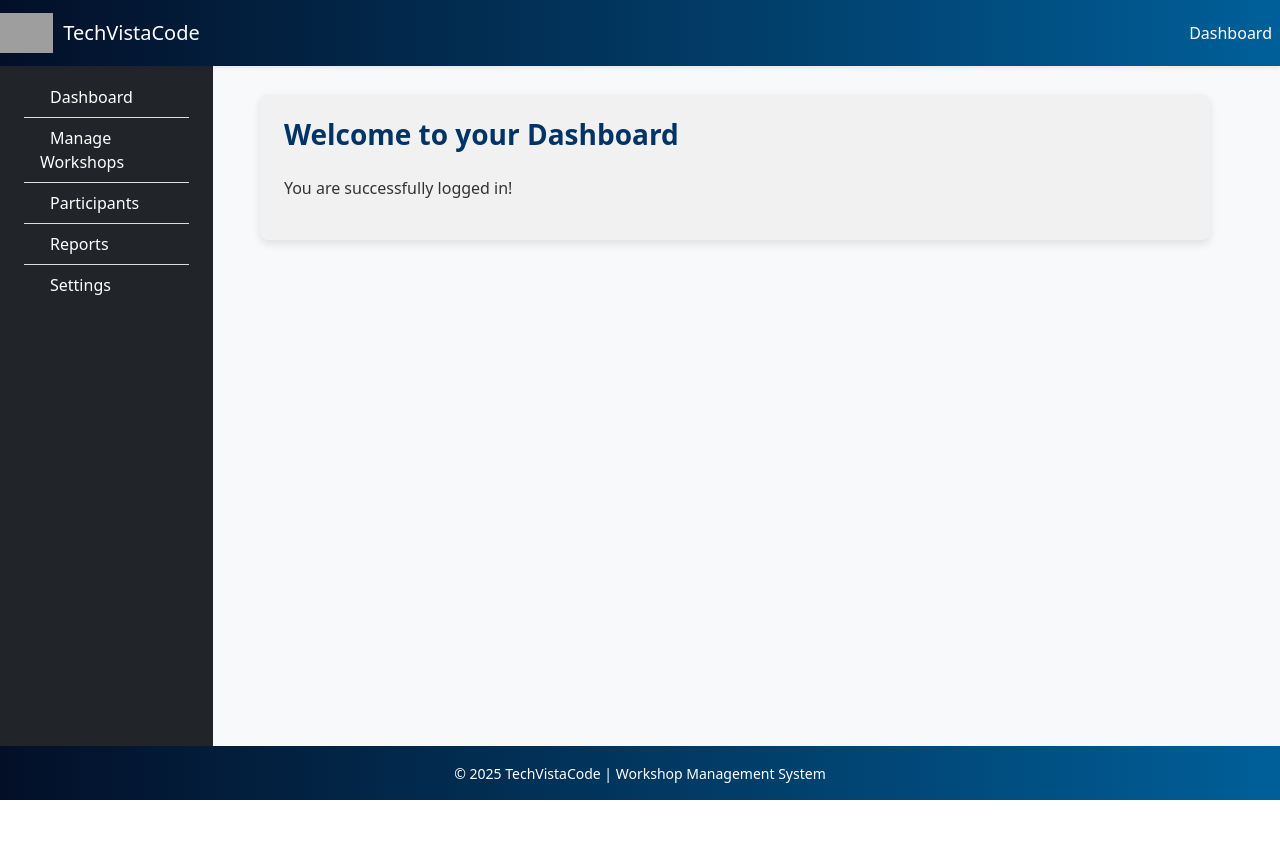
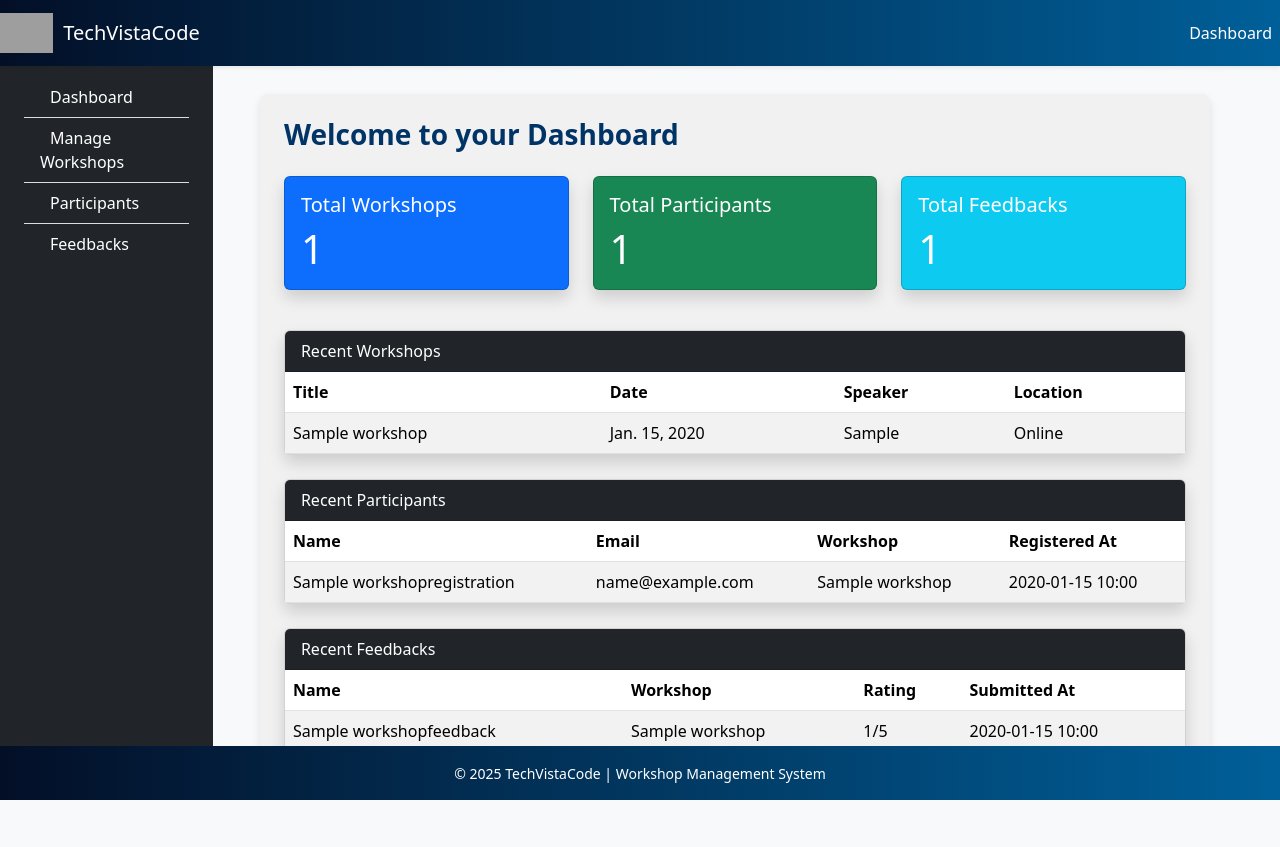
Before and after one commit to aditapdiya/Work-Shop-Management, a Django app: page /dashboard/ in a window 1280 px wide. Before the commit the page ends 800 px from the top, so only its background shows below. Run offline with Django 5.2, Linux system fonts and the light colour scheme; a user stored in the database is signed in; tables that the repository leaves empty hold one stand-in row (values such as "Sample post"); some libraries are stand-ins or nearby versions; grey boxes are pictures that could not be loaded.

Commit message:
last commit

```diff
--- a/workshop_management/main/templates/main/dashboard.html
+++ b/workshop_management/main/templates/main/dashboard.html
@@ -24,23 +24,141 @@
                     </a>
                 </li>
                 <li class="nav-item">
-                    <a class="nav-link text-white" href="#" style="color: #ffffff;">
-                        <i class="bi bi-bar-chart-line"></i> Reports
+                    <a class="nav-link text-white" href="{% url 'feedback_list' %}">
+                        <i class="bi bi-bar-chart-line"></i> Feedbacks
                     </a>
-                </li>
-                <li class="nav-item">
-                    <a class="nav-link text-white" href="#" style="color: #ffffff;">
-                        <i class="bi bi-gear"></i> Settings
-                    </a>
+
                 </li>
             </ul>
         </div>
 
         <!-- Main Content -->
-        <div class="col-md-10 offset-md-2 p-4" style="margin-left: 16.66%; background-color: #f1f1f1; border-radius: 8px;">
-            <h2 class="mb-4" style="color: #003366;">Welcome to your Dashboard</h2>
-            <p style="color: #333333;">You are successfully logged in!</p>
+        <!-- Main Content -->
+<div class="col-md-10 offset-md-2 p-4" style="margin-left: 16.66%; background-color: #f1f1f1; border-radius: 8px;">
+    <h2 class="mb-4" style="color: #003366;">Welcome to your Dashboard</h2>
+
+    <!-- Summary Cards -->
+    <div class="row mb-4">
+        <div class="col-md-4">
+            <div class="card text-white bg-primary mb-3 shadow">
+                <div class="card-body">
+                    <h5 class="card-title">Total Workshops</h5>
+                    <p class="card-text display-6">{{ workshop_count }}</p>
+                </div>
+            </div>
         </div>
+        <div class="col-md-4">
+            <div class="card text-white bg-success mb-3 shadow">
+                <div class="card-body">
+                    <h5 class="card-title">Total Participants</h5>
+                    <p class="card-text display-6">{{ participant_count }}</p>
+                </div>
+            </div>
+        </div>
+        <div class="col-md-4">
+            <div class="card text-white bg-info mb-3 shadow">
+                <div class="card-body">
+                    <h5 class="card-title">Total Feedbacks</h5>
+                    <p class="card-text display-6">{{ feedback_count }}</p>
+                </div>
+            </div>
+        </div>
+    </div>
+
+    <!-- Recent Workshops Table -->
+    <div class="card mb-4 shadow">
+        <div class="card-header bg-dark text-white">
+            Recent Workshops
+        </div>
+        <div class="card-body p-0">
+            <table class="table table-striped mb-0">
+                <thead>
+                    <tr>
+                        <th>Title</th>
+                        <th>Date</th>
+                        <th>Speaker</th>
+                        <th>Location</th>
+                    </tr>
+                </thead>
+                <tbody>
+                    {% for workshop in recent_workshops %}
+                    <tr>
+                        <td>{{ workshop.title }}</td>
+                        <td>{{ workshop.date }}</td>
+                        <td>{{ workshop.speaker }}</td>
+                        <td>{{ workshop.location|capfirst }}</td>
+                    </tr>
+                    {% empty %}
+                    <tr><td colspan="4" class="text-center">No workshops found.</td></tr>
+                    {% endfor %}
+                </tbody>
+            </table>
+        </div>
+    </div>
+
+    <!-- Recent Registrations Table -->
+    <div class="card mb-4 shadow">
+        <div class="card-header bg-dark text-white">
+            Recent Participants
+        </div>
+        <div class="card-body p-0">
+            <table class="table table-striped mb-0">
+                <thead>
+                    <tr>
+                        <th>Name</th>
+                        <th>Email</th>
+                        <th>Workshop</th>
+                        <th>Registered At</th>
+                    </tr>
+                </thead>
+                <tbody>
+                    {% for reg in recent_participants %}
+                    <tr>
+                        <td>{{ reg.name }}</td>
+                        <td>{{ reg.email }}</td>
+                        <td>{{ reg.workshop.title }}</td>
+                        <td>{{ reg.registered_at|date:"Y-m-d H:i" }}</td>
+                    </tr>
+                    {% empty %}
+                    <tr><td colspan="4" class="text-center">No participants found.</td></tr>
+                    {% endfor %}
+                </tbody>
+            </table>
+        </div>
+    </div>
+
+    <!-- Recent Feedback Table -->
+    <div class="card shadow">
+        <div class="card-header bg-dark text-white">
+            Recent Feedbacks
+        </div>
+        <div class="card-body p-0">
+            <table class="table table-striped mb-0">
+                <thead>
+                    <tr>
+                        <th>Name</th>
+                        <th>Workshop</th>
+                        <th>Rating</th>
+                        <th>Submitted At</th>
+                    </tr>
+                </thead>
+                <tbody>
+                    {% for fb in recent_feedbacks %}
+                    <tr>
+                        <td>{{ fb.name }}</td>
+                        <td>{{ fb.workshop.title }}</td>
+                        <td>{{ fb.rating }}/5</td>
+                        <td>{{ fb.submitted_at|date:"Y-m-d H:i" }}</td>
+                    </tr>
+                    {% empty %}
+                    <tr><td colspan="4" class="text-center">No feedback found.</td></tr>
+                    {% endfor %}
+                </tbody>
+            </table>
+        </div>
+    </div>
+</div>
+
     </div>
 </div>
 
--- a/workshop_management/main/urls.py
+++ b/workshop_management/main/urls.py
@@ -18,5 +18,6 @@ urlpatterns = [
     path('participants/', views.participants_view, name='participants'),
     path('export-participants/', views.export_participants_excel, name='export_participants_excel'),
     path('workshops/<int:workshop_id>/feedback/', views.workshop_feedback_view, name='workshop_feedback'),
+    path('feedbacks/', views.feedback_list, name='feedback_list'),
 
 ]
--- a/workshop_management/main/views.py
+++ b/workshop_management/main/views.py
@@ -1,26 +1,34 @@
 # main/views.py
 
-# Standard & Django imports
+# -------------------- Imports -------------------- #
+
+# Django Core Imports
 from django.shortcuts import render, get_object_or_404, redirect
 from django.utils import timezone
 from django.contrib import messages
 from django.contrib.auth import authenticate, login
 from django.contrib.auth.decorators import login_required
-from django.core.mail import send_mail
+from django.core.mail import send_mail, EmailMessage
 from django.conf import settings
+from django.http import HttpResponse
+from django.db.models import Count
 
-# Local imports
-from .models import Workshop
-from .forms import WorkshopForm, WorkshopRegistrationForm
+# Third-party Libraries
+from io import BytesIO
+from reportlab.pdfgen import canvas
+from reportlab.lib.pagesizes import letter
+import openpyxl
 
+# Local App Imports
+from .models import Workshop, WorkshopRegistration, WorkshopFeedback
+from .forms import WorkshopForm, WorkshopRegistrationForm, WorkshopFeedbackForm
 
-# ------------------ Public Views ------------------ #
+# -------------------- Public Views -------------------- #
 
 def home_view(request):
     return render(request, 'main/home.html')
 
 
-# views.py
 def register_workshop(request, workshop_id):
     workshop = get_object_or_404(Workshop, pk=workshop_id)
 
@@ -31,7 +39,6 @@ def register_workshop(request, workshop_id):
             registration.workshop = workshop
             registration.save()
 
-            # Email sending logic (as you already have)
             subject = f"Workshop Registration Confirmation: {workshop.title}"
             message = (
                 f"Dear {registration.name},\n\n"
@@ -49,7 +56,6 @@ def register_workshop(request, workshop_id):
 
             messages.success(request, 'Thank you for registering! A confirmation email has been sent.')
             return redirect('register_workshop', workshop_id=workshop_id)
-
     else:
         form = WorkshopRegistrationForm(workshop=workshop)
 
@@ -57,15 +63,6 @@ def register_workshop(request, workshop_id):
         'form': form,
         'workshop': workshop,
     })
-
-from django.shortcuts import render, get_object_or_404
-from django.core.mail import EmailMessage
-from django.contrib import messages
-from .forms import WorkshopFeedbackForm
-from .models import Workshop, WorkshopFeedback
-from io import BytesIO
-from reportlab.pdfgen import canvas
-from reportlab.lib.pagesizes import letter
 
 
 def workshop_feedback_view(request, workshop_id):
@@ -78,7 +75,6 @@ def workshop_feedback_view(request, workshop_id):
             feedback.workshop = workshop
             feedback.save()
 
-            # Generate certificate as PDF
             buffer = BytesIO()
             p = canvas.Canvas(buffer, pagesize=letter)
             p.setFont("Helvetica-Bold", 24)
@@ -91,7 +87,6 @@ def workshop_feedback_view(request, workshop_id):
             p.save()
             buffer.seek(0)
 
-            # Send email with certificate
             email = EmailMessage(
                 subject='Your Workshop Certificate',
                 body=f"Hi {feedback.name},\n\nThank you for attending the workshop. Find your certificate attached.",
@@ -101,7 +96,6 @@ def workshop_feedback_view(request, workshop_id):
             email.send()
 
             messages.success(request, 'Thank you for your feedback! Your certificate has been emailed.')
-
     else:
         form = WorkshopFeedbackForm(workshop=workshop)
 
@@ -110,11 +104,7 @@ def workshop_feedback_view(request, workshop_id):
         'workshop': workshop
     })
 
-
-
-
-
-# ------------------ Authentication Views ------------------ #
+# -------------------- Authentication Views -------------------- #
 
 def login_view(request):
     if request.method == 'POST':
@@ -131,17 +121,21 @@ def login_view(request):
 
 @login_required
 def dashboard_view(request):
-    return render(request, 'main/dashboard.html')
+    context = {
+        'workshop_count': Workshop.objects.count(),
+        'participant_count': WorkshopRegistration.objects.count(),
+        'feedback_count': WorkshopFeedback.objects.count(),
+        'recent_workshops': Workshop.objects.order_by('-date')[:5],
+        'recent_participants': WorkshopRegistration.objects.order_by('-registered_at')[:5],
+        'recent_feedbacks': WorkshopFeedback.objects.order_by('-submitted_at')[:5],
+    }
+    return render(request, 'main/dashboard.html', context)
 
-
-# ------------------ Workshop Management Views ------------------ #
-
-from django.db.models import Count
+# -------------------- Workshop Management Views -------------------- #
 
 @login_required
 def manage_workshops(request):
     today = timezone.now().date()
-
     workshops = Workshop.objects.annotate(
         registration_count=Count('workshopregistration')
     ).order_by('-date')
@@ -150,7 +144,6 @@ def manage_workshops(request):
         workshop.is_active = workshop.date >= today
 
     return render(request, 'main/manage_workshops.html', {'workshops': workshops})
-
 
 
 @login_required
@@ -162,7 +155,6 @@ def add_workshop(request):
             messages.success(request, 'Workshop added successfully.')
             return redirect('manage_workshops')
         else:
-            print("Form errors:", form.errors)
             messages.error(request, "There were errors in the form. Please fix them.")
     else:
         form = WorkshopForm()
@@ -199,19 +191,16 @@ def delete_workshop(request, id):
     messages.success(request, 'Workshop deleted successfully.')
     return redirect('manage_workshops')
 
-
-from .models import WorkshopRegistration  # already imported
+# -------------------- Participant Views -------------------- #
 
 @login_required
 def participants_view(request):
     workshop_id = request.GET.get('workshop')
+    registrations = WorkshopRegistration.objects.select_related('workshop')
 
-    # Get all registrations, filter if a workshop is selected
-    registrations = WorkshopRegistration.objects.select_related('workshop')
     if workshop_id:
         registrations = registrations.filter(workshop_id=workshop_id)
 
-    # For dropdown list
     workshops = Workshop.objects.all().order_by('-date')
 
     return render(request, 'main/participants.html', {
@@ -220,10 +209,7 @@ def participants_view(request):
         'selected_workshop': int(workshop_id) if workshop_id else None,
     })
 
-import openpyxl
-from django.http import HttpResponse
-from .models import WorkshopRegistration, Workshop
-
+@login_required
 def export_participants_excel(request):
     workshop_id = request.GET.get('workshop')
     registrations = WorkshopRegistration.objects.all()
@@ -231,12 +217,9 @@ def export_participants_excel(request):
     if workshop_id:
         registrations = registrations.filter(workshop__id=workshop_id)
 
-    # Create Excel workbook
     wb = openpyxl.Workbook()
     ws = wb.active
     ws.title = "Participants"
-
-    # Headers
     headers = ['Name', 'Email', 'Phone', 'Participant Type', 'Registered At', 'Extra Info']
     ws.append(headers)
 
@@ -258,9 +241,26 @@ def export_participants_excel(request):
         ]
         ws.append(row)
 
-    # Response
     response = HttpResponse(content_type='application/vnd.openxmlformats-officedocument.spreadsheetml.sheet')
-    filename = 'participants.xlsx'
-    response['Content-Disposition'] = f'attachment; filename={filename}'
+    response['Content-Disposition'] = 'attachment; filename=participants.xlsx'
     wb.save(response)
     return response
+
+# -------------------- Feedback List -------------------- #
+@login_required
+def feedback_list(request):
+    workshops = Workshop.objects.all()
+    selected_workshop_id = request.GET.get('workshop_id')
+
+    feedbacks = []
+    selected_workshop = None
+
+    if selected_workshop_id:
+        selected_workshop = Workshop.objects.get(id=selected_workshop_id)
+        feedbacks = WorkshopFeedback.objects.filter(workshop=selected_workshop)
+
+    return render(request, 'main/feedbacks.html', {
+        'workshops': workshops,
+        'selected_workshop': selected_workshop,
+        'feedbacks': feedbacks
+    })
```
Also changed, not shown: workshop_management/main/templates/main/feedbacks.html (added, +41 -0 lines), workshop_management/main/models.py (line endings or trailing spaces).
